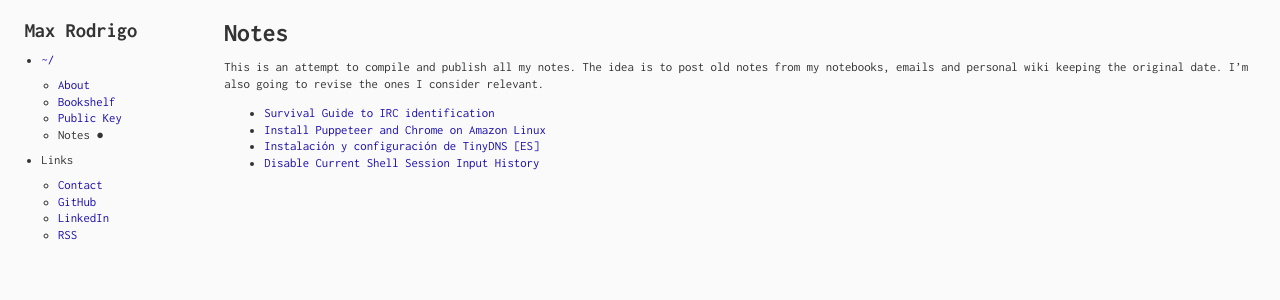
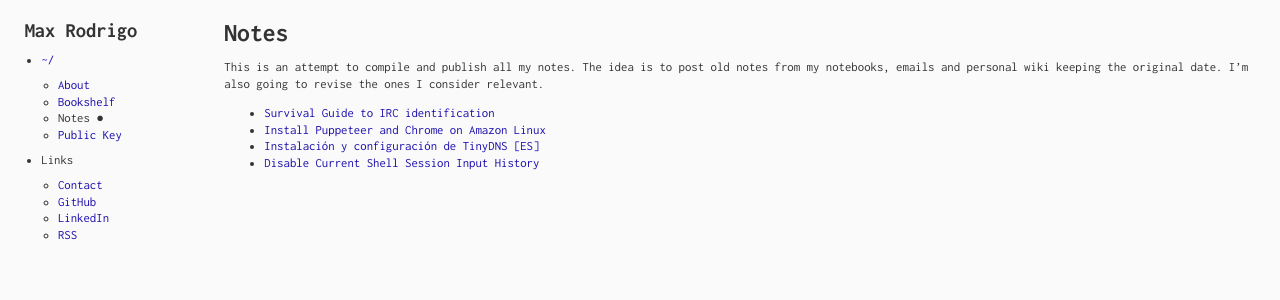
Before and after one commit to maxrodrigo/maxrodrigo.github.io, a Jekyll site: the page built from notes.md, in a window 1280 px wide. Shown: the top 300 px of the page. Built offline with Jekyll 4.4.1, drawn with Linux system fonts in a browser that asks for light colours.

Commit message:
Sort menu pages

```diff
--- a/_includes/header.html
+++ b/_includes/header.html
@@ -9,7 +9,8 @@
       <li>
       <p>{%- if page.url != '/' -%} <a href="/">~/</a> {%- else -%} ~/ {%- endif -%}</p>
         <ul id="pages">
-          {%- for node in site.pages -%}
+          {%- assign sorted_pages = site.pages | sort: "title" -%}
+          {%- for node in sorted_pages -%}
             {%- if node.title and node.show_in_menu != false -%}
               <li>
                 {%- include link.html page=node -%}
```
